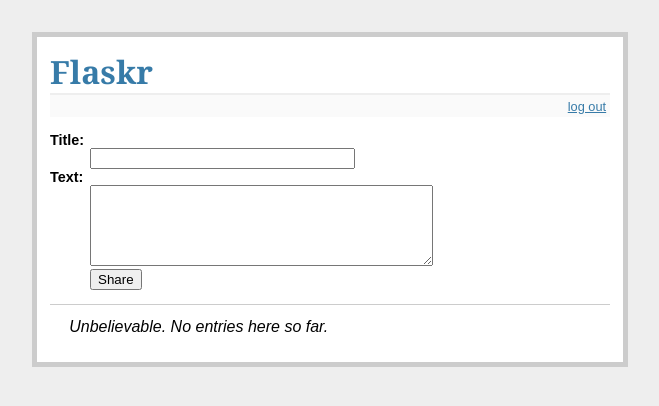
After one commit to 26huitailang/Flaskr, a Flask app: page / in a window 1280 px wide. The commit adds this page. Shown: the top 406 px of the page, without its empty margins (310-969 px from the left). Run offline with Flask 2, Linux system fonts and the light colour scheme; the visitor is signed in with stand-in values (Sample User, id 1); data that the repository does not hold is empty.

Commit message:
flask official tutorial: test part

```diff
--- a/flaskr.py
+++ b/flaskr.py
@@ -66,7 +66,7 @@ def add_entry():
     if not session.get('logged_in'):
         abort(401)
     db = get_db()
-    db.execute('INSERT INTO entries (title, text) VALUES (?, ?)',
+    db.execute('INSERT INTO entries (title, text) VALUES (?, ?)', # ? means args to putin
                [request.form['title'], request.form['text']])
     db.commit()
     flash('New entry was successfully posted')
--- /dev/null
+++ b/static/style.css
@@ -0,0 +1,67 @@
+body {
+    font-family: sans-serif;
+    background: #eee;
+}
+
+a, h1, h2 {
+    color: #377ba8;
+}
+
+h1, h2 {
+    font-family: 'Georgia', serif; margin: 0;
+}
+
+h1 {
+    border-bottom:
+    2px solid #eee;
+}
+
+.page {
+    margin: 2em auto;
+    width: 35em;
+    border: 5px solid #cccccc;
+    padding: 0.8em;
+    background: white;
+}
+
+.entries {
+    list-style: none;
+    margin: 0;
+    padding: 0;
+}
+
+.entries li {
+    margin: 0.8em 1.2em;
+}
+
+.entries li h2 {
+    margin-left: -1em;
+}
+
+.add_enrtry {
+    font-size: 0.9em;
+    border-bottom: 1px solid #cccccc;
+}
+
+.add_enrtry dl {
+    font-weight: bold;
+}
+
+.metanav {
+    text-align: right;
+    font-size: 0.8em;
+    padding: 0.3em;
+    margin-bottom: 1em;
+    background: #fafafa;
+}
+
+.flash {
+    background: #cee5F5;
+    padding: 0.5em;
+    border: 1px solid #aacbe2;
+}
+
+.error {
+    background: #f0d6d6;
+    padding: 0.5em;
+}
--- a/templates/layout.html
+++ b/templates/layout.html
@@ -1,17 +1,17 @@
 <!DOCTYPE html>
 <title>Flaskr</title>
-<link rel=stylesheet type="text/css" href="{{ url_for('static', filename='style.css') }}">
-<div class=page>
+<link rel="stylesheet" type="text/css" href="{{ url_for('static', filename='style.css') }}">
+<div class="page">
     <h1>Flaskr</h1>
-    <div class=metanav>
+    <div class="metanav">
         {% if not session.logged_in %}
             <a href="{{ url_for('login') }}">log in</a>
         {% else %}
             <a href="{{ url_for('logout') }}">log out</a>
         {% endif %}
     </div>
-    {% for message in get_flashed_mesages() %}
-        <div class=flash>{{ message }}</div>
+    {% for message in get_flashed_messages() %}
+        <div class="flash">{{ message }}</div>
     {% endfor %}
     {% block body %}{% endblock %}
 </div>
--- /dev/null
+++ b/templates/show_entries.html
@@ -0,0 +1,21 @@
+{% extends "layout.html" %}
+{% block body %}
+    {% if session.logged_in %}
+        <form action="{{ url_for('add_entry') }}" method="post" class="add_enrtry">
+            <dl>
+                <dt>Title:</dt>
+                <dd><input type="text" size="30" name="title"></dd>
+                <dt>Text:</dt>
+                <dd><textarea name="text" rows="5" cols="40"></textarea></dd>
+                <dd><input type="submit" value="Share"></dd>
+            </dl>
+        </form>
+    {% endif %}
+    <ul class="entries">
+        {% for entry in entries %}
+            <li><h2>{{ entry.title }}</h2>{{ entry.text|safe }}</li>
+        {% else %}
+            <li><em>Unbelievable. No entries here so far.</em></li>
+        {% endfor %}
+    </ul>
+{% endblock %}
```
Also changed, not shown: flaskr_tests.py (added, +21 -0 lines), templates/login.html (added, +14 -0 lines).
